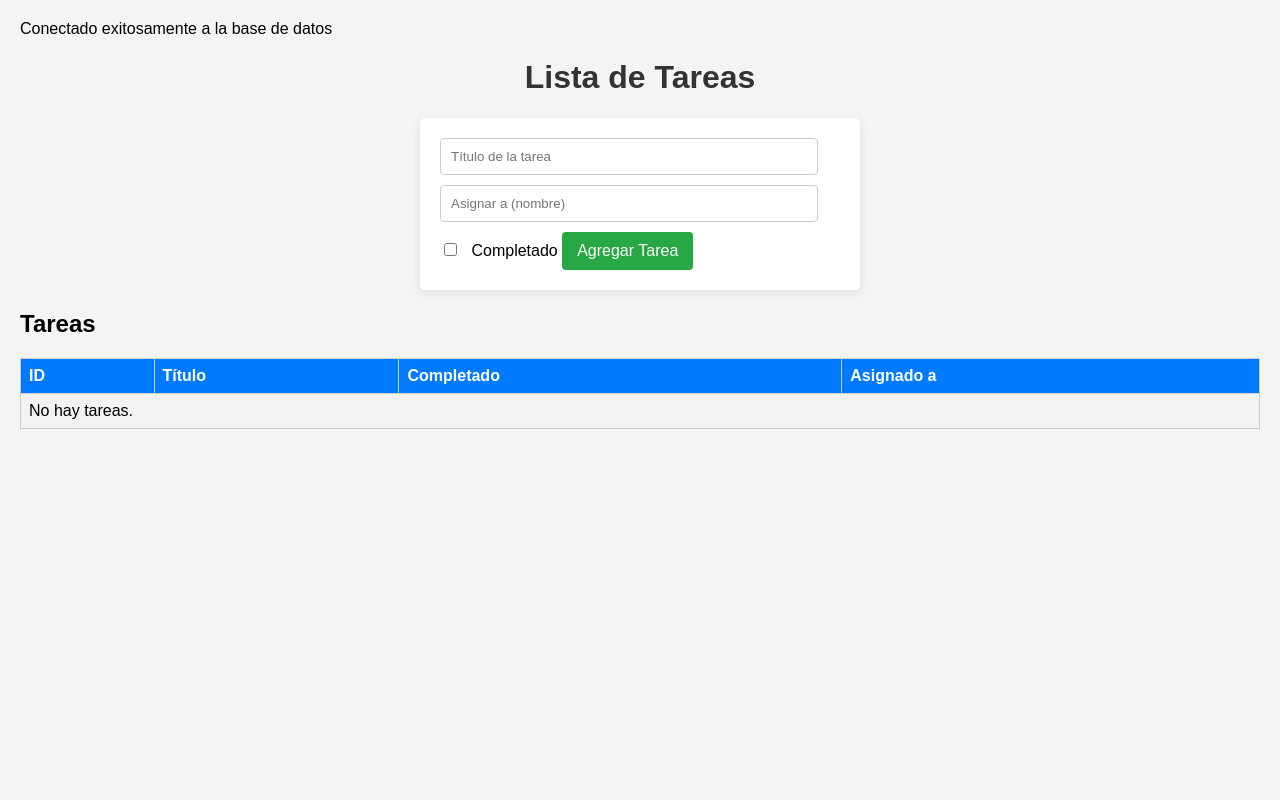
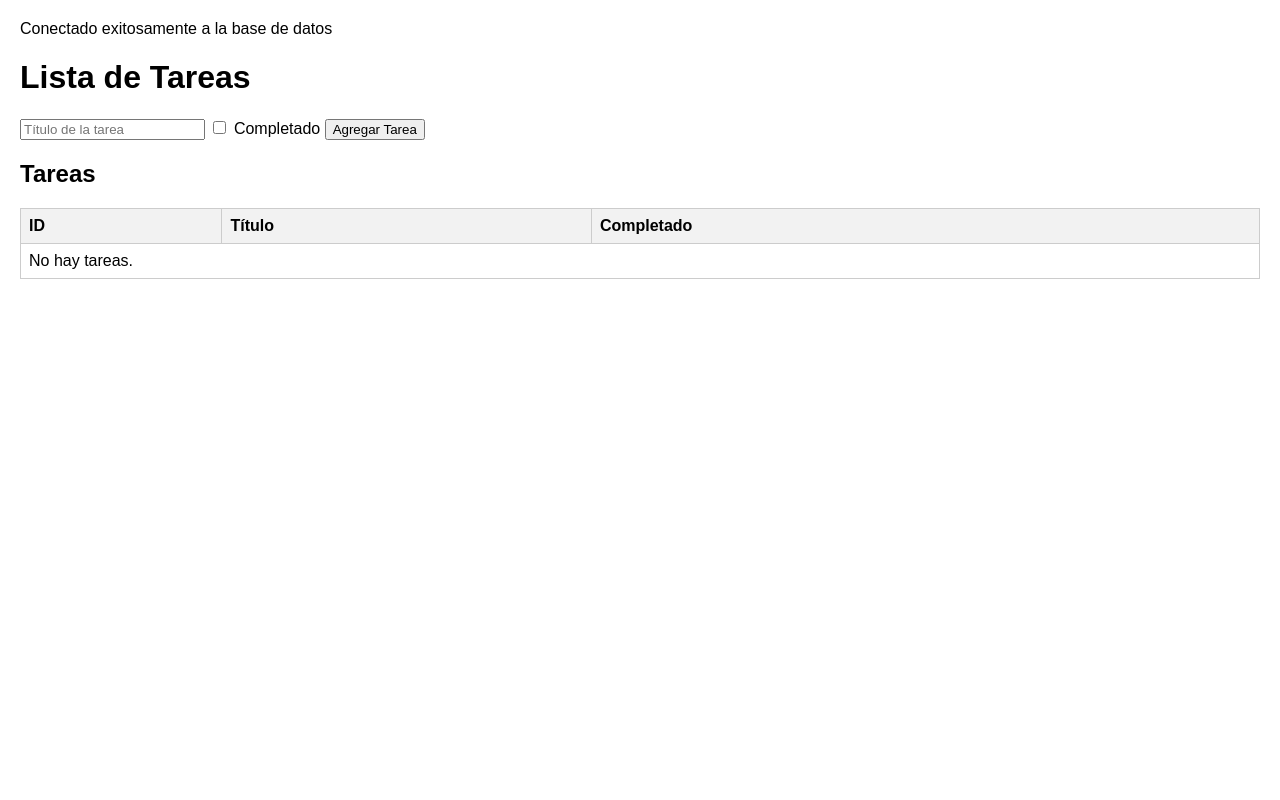
Before and after one commit to Jun2293/Examen-final-Jennifer-Vasquez-2250108, a PHP site: page / in a window 1280 px wide. Run offline with PHP 8.4, Linux system fonts and the light colour scheme; data that the repository does not hold is empty.

Commit message:
Add files via upload

```diff
--- a/index.php
+++ b/index.php
@@ -3,42 +3,34 @@
 
 include 'db.php'; // Incluye el archivo de conexión
 
-// Variable para almacenar mensajes
-$message = '';
-
 // Verifica si se envió el formulario
 if ($_SERVER["REQUEST_METHOD"] == "POST") {
     $title = $_POST['title']; // Obtiene el título de la tarea
-    $assigned_to = $_POST['assigned_to']; // Obtiene la persona asignada
     $completed = isset($_POST['completed']) ? 1 : 0; // Obtiene el estado de completado
 
     // Consulta para insertar la tarea
-    $sql = "INSERT INTO tasks (title, completed, assigned_to) VALUES (?, ?, ?)";
+    $sql = "INSERT INTO tasks (title, completed) VALUES (?, ?)";
     $stmt = $conn->prepare($sql);
 
+    // Verifica si la preparación de la consulta fue exitosa
     if ($stmt === false) {
-        $message = "Error en la preparación de la consulta: " . $conn->error;
+        die("Error en la preparación de la consulta: " . $conn->error);
+    }
+
+    $stmt->bind_param("si", $title, $completed); // "si" significa string, integer
+
+    if ($stmt->execute()) {
+        echo "Nueva tarea agregada con éxito. ID: " . $conn->insert_id;
     } else {
-        $stmt->bind_param("sis", $title, $completed, $assigned_to); // "sis" significa string, integer, string
+        echo "Error al agregar tarea: " . $stmt->error;
+    }
 
-        if ($stmt->execute()) {
-            $message = "Nueva tarea agregada con éxito.";
-        } else {
-            $message = "Error al agregar tarea: " . $stmt->error;
-        }
-
-        $stmt->close();
-    }
+    $stmt->close();
 }
 
 // Consulta para obtener todas las tareas
 $sql = "SELECT * FROM tasks";
 $result = $conn->query($sql);
-
-// Verifica si la consulta fue exitosa
-if ($result === false) {
-    die("Error en la consulta: " . $conn->error);
-}
 ?>
 
 <!DOCTYPE html>
@@ -51,82 +43,19 @@ if ($result === false) {
         /* Estilos básicos */
         body {
             font-family: Arial, sans-serif;
-            margin: 0;
-            padding: 20px;
-            background-color: #f4f4f4;
+            margin: 20px;
         }
-
-        h1 {
-            color: #333;
-            text-align: center;
-        }
-
-        form {
-            background: #fff;
-            padding: 20px;
-            border-radius: 5px;
-            box-shadow: 0 2px 10px rgba(0, 0, 0, 0.1);
-            margin-bottom: 20px;
-            max-width: 400px;
-            margin-left: auto;
-            margin-right: auto;
-        }
-
-        input[type="text"] {
-            width: calc(100% - 22px);
-            padding: 10px;
-            margin-bottom: 10px;
-            border: 1px solid #ccc;
-            border-radius: 4px;
-        }
-
-        input[type="checkbox"] {
-            margin-right: 10px;
-        }
-
-        button {
-            background-color: #28a745;
-            color: white;
-            padding: 10px 15px;
-            border: none;
-            border-radius: 4px;
-            cursor: pointer;
-            font-size: 16px;
-        }
-
-        button:hover {
-            background-color: #218838;
-        }
-
         table {
             width: 100%;
             border-collapse: collapse;
-            margin-top: 20px;
         }
-
         th, td {
             border: 1px solid #ccc;
             padding: 8px;
             text-align: left;
         }
-
         th {
-            background-color: #007bff;
-            color: white;
-        }
-
-        tr:nth-child(even) {
             background-color: #f2f2f2;
-        }
-
-        tr:hover {
-            background-color: #e9ecef;
-        }
-
-        .message {
-            color: green;
-            text-align: center;
-            margin-bottom: 20px;
         }
     </style>
 </head>
@@ -134,13 +63,8 @@ if ($result === false) {
 
 <h1>Lista de Tareas</h1>
 
-<?php if ($message): ?>
-    <div class="message"><?php echo htmlspecialchars($message); ?></div>
-<?php endif; ?>
-
 <form method="POST" action="">
     <input type="text" name="title" placeholder="Título de la tarea" required>
-    <input type="text" name="assigned_to" placeholder="Asignar a (nombre)" required>
     <label>
         <input type="checkbox" name="completed"> Completado
     </label>
@@ -153,7 +77,6 @@ if ($result === false) {
         <th>ID</th>
         <th>Título</th>
         <th>Completado</th>
-        <th>Asignado a</th>
     </tr>
     <?php
     if ($result->num_rows > 0) {
@@ -163,11 +86,10 @@ if ($result === false) {
                     <td>" . $row["id"] . "</td>
                     <td>" . $row["title"] . "</td>
                     <td>" . ($row["completed"] ? 'Sí' : 'No') . "</td>
-                    <td>" . htmlspecialchars($row["assigned_to"]) . "</td>
                   </tr>";
         }
     } else {
-        echo "<tr><td colspan='4'>No hay tareas.</td></tr>";
+        echo "<tr><td colspan='3'>No hay tareas.</td></tr>";
     }
     ?>
 </table>
```
